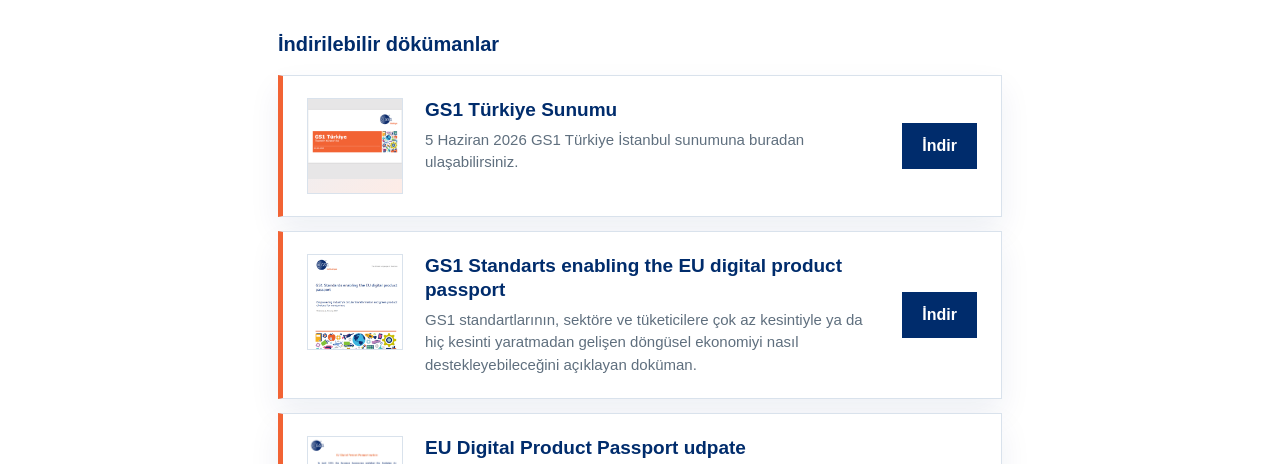
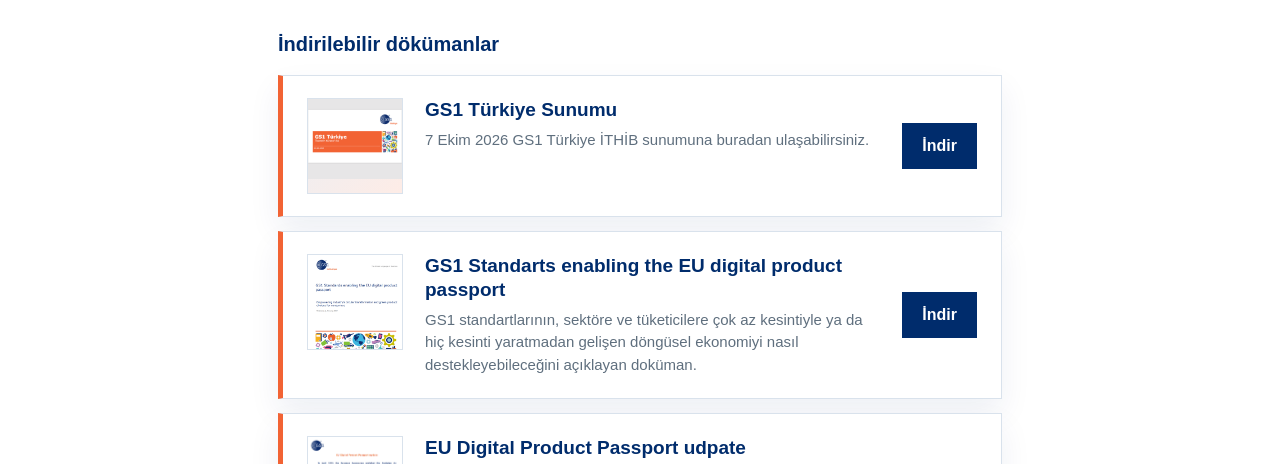
Before and after one commit to gs1turkiye/gs1turkiye.github.io, a plain HTML site: page handouts/index.html in a window 1280 px wide. Shown: the part 267-731 px from the top of the page. Drawn offline with Linux system fonts and the light colour scheme.

Commit message:
Update presentation date in index.html

```diff
--- a/handouts/index.html
+++ b/handouts/index.html
@@ -43,7 +43,7 @@
             </div>
             <div class="document-content">
               <h3>GS1 Türkiye Sunumu</h3>
-              <p>5 Haziran 2026 GS1 Türkiye İstanbul sunumuna buradan ulaşabilirsiniz.</p>
+              <p>7 Ekim 2026 GS1 Türkiye İTHİB sunumuna buradan ulaşabilirsiniz.</p>
             </div>
             <a class="download-button" href="documents/GS1_Türkiye_pdf.pdf" download>
               İndir
```
